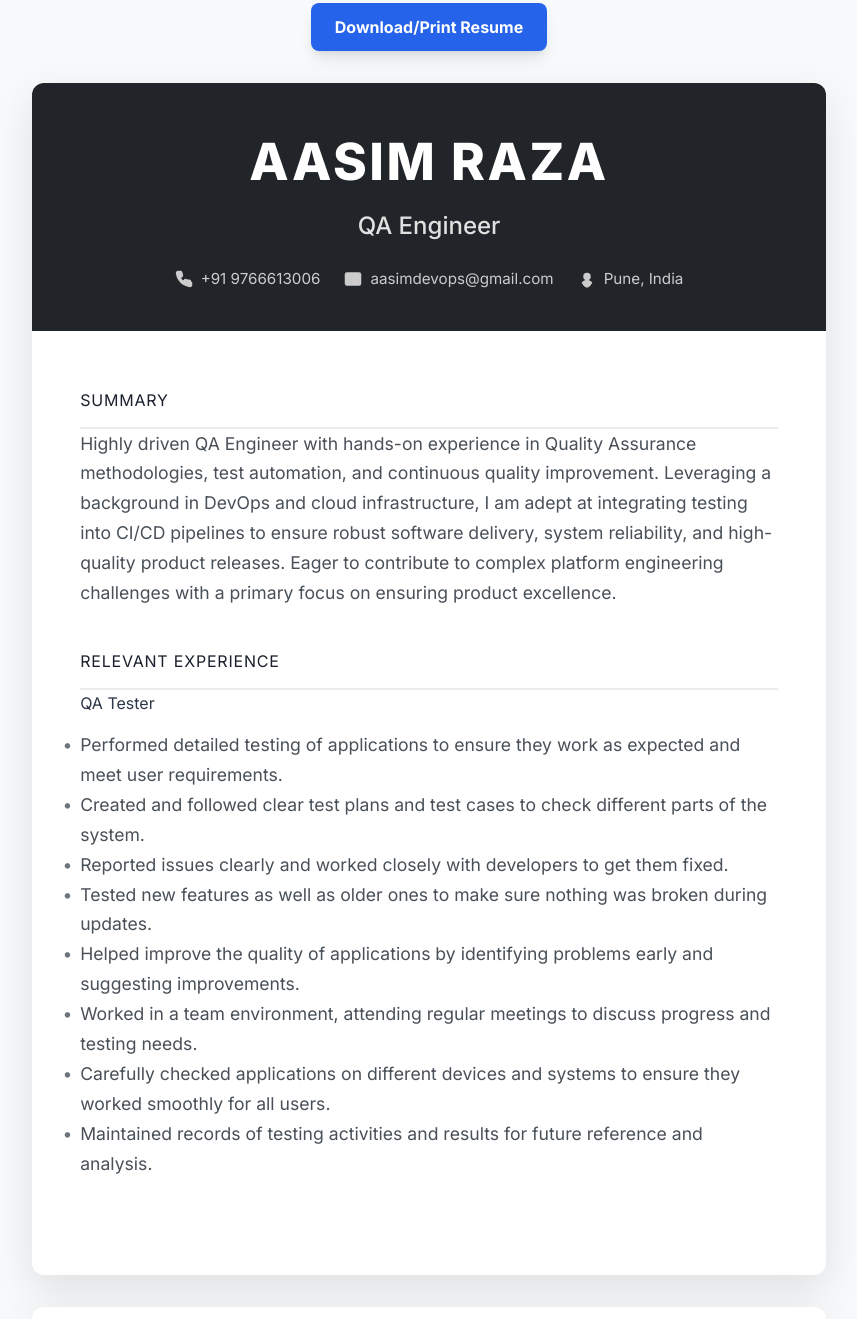
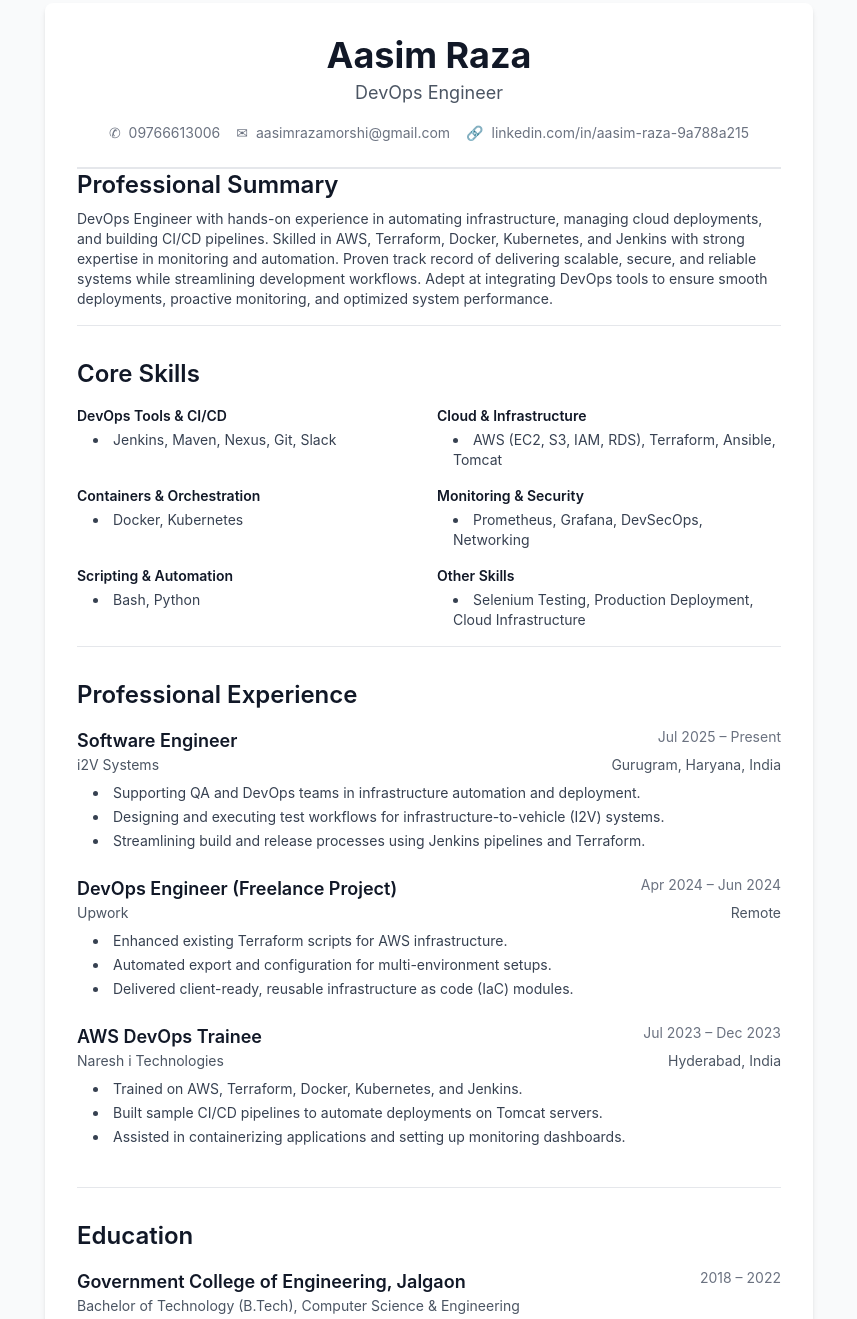
Before and after one commit to Aasim1234/resume, a plain HTML site: page index.html in a window 1280 px wide. Shown: the part 29-1348 px from the top of the page, without its empty margins (211-1068 px from the left). Drawn offline with nearby package versions, Linux system fonts and the light colour scheme.

Commit message:
Update index.html

```diff
--- a/index.html
+++ b/index.html
@@ -3,308 +3,188 @@
 <head>
     <meta charset="UTF-8">
     <meta name="viewport" content="width=device-width, initial-scale=1.0">
-    <title>Aasim Raza - QA Engineer</title>
-    <!-- Tailwind CSS CDN -->
+    <title>Aasim Raza - Resume</title>
     <script src="https://cdn.tailwindcss.com"></script>
-    <link href="https://fonts.googleapis.com/css2?family=Inter:wght@300;400;500;600;700;800&display=swap" rel="stylesheet">
     <style>
         body {
             font-family: 'Inter', sans-serif;
-            background-color: #f8f9fa; /* Very light gray background */
-            display: flex;
-            flex-direction: column;
-            justify-content: flex-start; /* Align to top for multi-page layout */
-            align-items: center;
-            min-height: 100vh;
-            padding: 2rem; /* Increased overall padding for two pages */
+            line-height: 1.6;
         }
-        .resume-container {
-            background-color: #ffffff;
-            box-shadow: 0 15px 40px rgba(0, 0, 0, 0.1); /* Slightly more pronounced shadow */
-            border-radius: 0.75rem;
-            max-width: 210mm; /* A4 width */
-            width: 100%;
-            overflow: hidden; /* Ensures border-radius applies correctly */
-            margin-bottom: 2rem; /* Increased space between pages */
-            box-sizing: border-box; /* Include padding and border in the element's total width and height */
+        /* Keep all styling as simple and class-based as ATS readability */
+        .resume-section {
+            margin-bottom: 2rem;
+            padding-bottom: 1rem;
+            border-bottom: 1px solid #e5e7eb;
         }
-
-        .header-section {
-            background-color: #212529; /* Dark charcoal/black from template */
-            color: #ffffff;
-            padding: 2.5rem 3rem; /* Increased padding */
-            text-align: center;
+        .resume-section:last-child {
+            border-bottom: none;
         }
-        .header-section h1 {
-            font-size: 3.2rem; /* Increased font size */
-            font-weight: 800; /* Extra bold for impact */
-            color: #ffffff;
-            margin-bottom: 0.5rem; /* Increased margin */
-            letter-spacing: 0.05em; /* Slightly wider letter spacing for the name */
-        }
-        .header-section .title {
-            font-size: 1.5rem; /* Increased font size */
-            font-weight: 500;
-            color: #e0e0e0;
-            margin-bottom: 1.5rem; /* Increased margin */
-        }
-        .contact-info {
-            display: flex;
-            flex-wrap: wrap;
-            justify-content: center;
-            gap: 1.5rem; /* Increased gap */
-            font-size: 0.95rem; /* Increased font size */
-            color: #cccccc;
-        }
-        .contact-info div {
-            display: flex;
-            align-items: center;
-            gap: 0.5rem; /* Increased gap */
-        }
-        .contact-info a {
-            color: #cccccc;
-            text-decoration: none;
-            transition: color 0.2s ease-in-out;
-        }
-        .contact-info a:hover {
-            color: #ffffff;
-        }
-        .contact-info svg {
-            width: 18px; /* Increased icon size */
-            height: 18px; /* Increased icon size */
-            fill: currentColor; /* Use text color for SVG */
-        }
-
-        .main-content-area {
-            padding: 3.5rem 3rem; /* Increased padding */
-            color: #343a40; /* Dark charcoal text for high contrast */
-            line-height: 1.7; /* Increased line height */
-        }
-
-        h2 {
-            font-size: 1.95rem; /* Increased font size */
-            font-weight: 800; /* Made bolder for emphasis */
-            color: #1a202c; /* Darker for section titles */
-            border-bottom: 2px solid #e9ecef; /* Lighter, subtle border */
-            padding-bottom: 0.8rem; /* Increased padding */
-            margin-top: 3rem; /* Increased vertical spacing */
-            margin-bottom: 1.5rem; /* Increased vertical spacing */
-            text-transform: uppercase; /* Uppercase as in the template */
-            letter-spacing: 0.05em; /* Slight letter spacing for headings */
-        }
-        h3 {
-            font-size: 1.45rem; /* Increased font size */
-            font-weight: 700; /* Made bolder for emphasis */
-            color: #2d3748; /* Darker for subheadings */
-            margin-bottom: 0.6rem; /* Increased margin */
-        }
-        /* Style for highlighted project titles */
-        h3.highlighted-project-title {
-            color: #1a202c; /* Even darker color for strong highlight */
-            font-weight: 800; /* Extra bold */
-        }
-        p, li {
-            font-size: 1.1rem; /* Increased font size */
-            color: #495057; /* Medium dark gray for content */
-        }
-        ul {
-            list-style: none;
-            padding: 0;
-            margin: 0;
-        }
-        ul.bullet-list li:before {
-            content: "\2022"; /* Unicode bullet point */
-            color: #6c757d; /* A slightly darker subtle gray for bullets */
-            display: inline-block;
-            width: 1em;
-            margin-left: -1em;
-        }
-        .section-content {
-            margin-bottom: 2.5rem; /* Increased spacing between content blocks */
-        }
-        .job-title {
-            font-weight: 600; /* Stronger weight for job titles */
-            color: #2f3640; /* Darker for job titles */
-        }
-        .date-range {
-            font-size: 1rem; /* Increased font size */
-            color: #718096; /* Consistent subtle blue-gray for dates */
-            margin-bottom: 0.8rem; /* Increased margin */
-        }
-
-        /* Page break for printing */
-        .page-break {
-            page-break-before: always;
-            height: 297mm; /* A4 height */
-        }
-
-        /* Responsive adjustments for header contact info */
-        @media (max-width: 640px) {
-            .contact-info {
-                flex-direction: column;
-                align-items: flex-start; /* Align items to the left */
-                gap: 0.8rem;
-                padding-left: 1rem; /* Indent slightly */
-                padding-right: 1rem;
-            }
-            .header-section {
-                padding: 2rem 1.5rem;
-            }
-            .header-section h1 {
-                font-size: 2.5rem;
-            }
-            .header-section .title {
-                font-size: 1.2rem;
-            }
-            .main-content-area {
-                padding: 2rem 1.5rem;
-            }
-            h2 {
-                font-size: 1.6rem;
-            }
-            h3 {
-                font-size: 1.2rem;
-            }
-            p, li {
-                font-size: 1rem;
-            }
-        }
-
-        /* Print styles for page breaks and button hiding */
-        @media print {
-            body {
-                padding: 0;
-                margin: 0;
-                display: block;
-            }
-            .resume-container {
-                box-shadow: none;
-                border-radius: 0;
-                margin-bottom: 0;
-                width: 210mm; /* Ensure A4 width for print */
-                height: 297mm; /* Ensure A4 height for print */
-                page-break-after: always; /* Ensure each resume-container is a new page */
-            }
-            .resume-container:last-of-type {
-                page-break-after: avoid; /* No page break after the last container */
-            }
-            .print-button-container {
-                display: none; /* Hide the print button when printing */
-            }
+        h1, h2, h3 {
+            font-weight: 600;
         }
     </style>
 </head>
-<body>
-    <div class="print-button-container text-center mb-8">
-        <button onclick="window.print()" class="bg-blue-600 hover:bg-blue-700 text-white font-bold py-3 px-6 rounded-lg shadow-lg transition duration-300 ease-in-out transform hover:scale-105 focus:outline-none focus:ring-2 focus:ring-blue-500 focus:ring-opacity-50">
-            Download/Print Resume
-        </button>
-    </div>
+<body class="bg-gray-50 text-gray-800 p-8">
 
-    <!-- Page 1 -->
-    <div class="resume-container">
+    <div class="max-w-3xl mx-auto bg-white rounded-lg shadow-md p-8">
+
         <!-- Header Section -->
-        <header class="header-section">
-            <h1>AASIM RAZA</h1>
-            <p class="title">QA Engineer</p>
-            <div class="contact-info">
-                <div>
-                    <svg xmlns="http://www.w3.org/2000/svg" viewBox="0 0 24 24" width="24" height="24" fill="none" stroke="currentColor" stroke-width="2" stroke-linecap="round" stroke-linejoin="round" class="lucide lucide-phone"><path d="M22 16.92v3a2 2 0 0 1-2.18 2 19.79 19.79 0 0 1-8.63-3.07 19.5 19.5 0 0 1-6-6 19.79 19.79 0 0 1-3.07-8.63A2 2 0 0 1 4.11 2h3a2 2 0 0 1 2 1.72 12.84 12.84 0 0 0 .7 2.81 2 2 0 0 1-1.11 2.4l-.47.28a2 2 0 0 0-.75 2.05c.42 1.17 1.24 2.1 2.41 2.92a2 2 0 0 0 2.12.07l.43-.25a2 2 0 0 1 2.4-1.1l2.81.7c.5.13 1.02.16 1.5.08a2 2 0 0 1 1.72 2v3Z"/></svg>
-                    <span>+91 9766613006</span>
-                </div>
-                <div>
-                    <svg xmlns="http://www.w3.org/2000/svg" viewBox="0 0 24 24" width="24" height="24" fill="none" stroke="currentColor" stroke-width="2" stroke-linecap="round" stroke-linejoin="round" class="lucide lucide-mail"><rect width="20" height="16" x="2" y="4" rx="2"/><path d="m22 7-8.97 5.7a1.94 1.94 0 0 1-2.06 0L2 7"/></svg>
-                    <a href="mailto:aasimdevops@gmail.com">aasimdevops@gmail.com</a>
-                </div>
-                <div>
-                    <svg xmlns="http://www.w3.org/2000/svg" viewBox="0 0 24 24" width="24" height="24" fill="none" stroke="currentColor" stroke-width="2" stroke-linecap="round" stroke-linejoin="round" class="lucide lucide-map-pin"><path d="M12 12.5a4 4 0 1 0 0-8 4 4 0 0 0 0 8Z"/><path d="M12 22.5c-1.5 0-4-2-6-5.5a7.5 7.5 0 0 1 12 0c-2 3.5-4.5 5.5-6 5.5Z"/></svg>
-                    <span>Pune, India</span>
-                </div>
+        <header class="text-center pb-6 border-b-2 border-gray-200">
+            <h1 class="text-4xl text-gray-900 font-bold mb-1">Aasim Raza</h1>
+            <p class="text-lg text-gray-600">DevOps Engineer</p>
+            <div class="flex flex-col sm:flex-row justify-center items-center mt-4 text-sm text-gray-500">
+                <span class="mb-2 sm:mb-0 sm:mr-4">
+                    <span class="mr-1">&#9990;</span> 09766613006
+                </span>
+                <span class="mb-2 sm:mb-0 sm:mr-4">
+                    <span class="mr-1">&#9993;</span> aasimrazamorshi@gmail.com
+                </span>
+                <span>
+                    <span class="mr-1">&#128279;</span> linkedin.com/in/aasim-raza-9a788a215
+                </span>
             </div>
         </header>
 
-        <!-- Main Content Area -->
-        <div class="main-content-area">
-            <!-- Summary -->
-            <section class="section-content">
-                <h2>SUMMARY</h2>
-                <p>
-                    Highly driven QA Engineer with hands-on experience in Quality Assurance methodologies, test automation, and continuous quality improvement. Leveraging a background in DevOps and cloud infrastructure, I am adept at integrating testing into CI/CD pipelines to ensure robust software delivery, system reliability, and high-quality product releases. Eager to contribute to complex platform engineering challenges with a primary focus on ensuring product excellence.
+        <!-- Professional Summary Section -->
+        <section class="resume-section">
+            <h2 class="text-2xl font-semibold text-gray-900 mb-2">Professional Summary</h2>
+            <p class="text-gray-700 text-sm">
+                DevOps Engineer with hands-on experience in automating infrastructure, managing cloud deployments, and building CI/CD pipelines. Skilled in AWS, Terraform, Docker, Kubernetes, and Jenkins with strong expertise in monitoring and automation. Proven track record of delivering scalable, secure, and reliable systems while streamlining development workflows. Adept at integrating DevOps tools to ensure smooth deployments, proactive monitoring, and optimized system performance.
             </p>
         </section>
 
-            <!-- Professional Experience (Now QA Tester Focused) -->
-            <section class="section-content">
-                <h2>RELEVANT EXPERIENCE</h2>
-                <div class="mb-6">
-                    <h3>QA Tester</h3>
-                    <p class="text-gray-800 job-title"></p>
-                    <p class="date-range"></p>
-                    <ul class="bullet-list text-gray-700 mt-2">
-                        <li>Performed detailed testing of applications to ensure they work as expected and meet user requirements.</li>
-                        <li>Created and followed clear test plans and test cases to check different parts of the system.</li>
-                        <li>Reported issues clearly and worked closely with developers to get them fixed.</li>
-                        <li>Tested new features as well as older ones to make sure nothing was broken during updates.</li>
-                        <li>Helped improve the quality of applications by identifying problems early and suggesting improvements.</li>
-                        <li>Worked in a team environment, attending regular meetings to discuss progress and testing needs.</li>
-                        <li>Carefully checked applications on different devices and systems to ensure they worked smoothly for all users.</li>
-                        <li>Maintained records of testing activities and results for future reference and analysis.</li>
+        <!-- Core Skills Section -->
+        <section class="resume-section">
+            <h2 class="text-2xl font-semibold text-gray-900 mb-4">Core Skills</h2>
+            <div class="grid grid-cols-1 sm:grid-cols-2 lg:grid-cols-2 gap-4 text-sm">
+                <div>
+                    <h3 class="font-semibold text-gray-900">DevOps Tools & CI/CD</h3>
+                    <ul class="list-disc list-inside text-gray-700 pl-4 mt-1">
+                        <li>Jenkins, Maven, Nexus, Git, Slack</li>
                     </ul>
                 </div>
-            </section>
+                <div>
+                    <h3 class="font-semibold text-gray-900">Cloud & Infrastructure</h3>
+                    <ul class="list-disc list-inside text-gray-700 pl-4 mt-1">
+                        <li>AWS (EC2, S3, IAM, RDS), Terraform, Ansible, Tomcat</li>
+                    </ul>
                 </div>
+                <div>
+                    <h3 class="font-semibold text-gray-900">Containers & Orchestration</h3>
+                    <ul class="list-disc list-inside text-gray-700 pl-4 mt-1">
+                        <li>Docker, Kubernetes</li>
+                    </ul>
                 </div>
-
-    <!-- Page 2 -->
-    <div class="resume-container page-break">
-        <div class="main-content-area pt-10"> <!-- Reduced top padding for continuation -->
-            <!-- Skills & Tools -->
-            <section class="section-content">
-                <h2>SKILLS & TOOLS</h2>
-                <ul class="bullet-list text-gray-700 grid grid-cols-1 sm:grid-cols-2 lg:grid-cols-3 gap-x-8 gap-y-2">
-                    <li>Manual Testing</li>
-                    <li>Functional & Regression Testing</li>
-                    <li>Test Case Writing & Execution</li>
-                    <li>Basic Automation Testing Concepts</li>
-                    <li>Defect Identification & Reporting</li>
-                    <li>Basic Knowledge of CI/CD Testing Processes</li>
-                    <li>Docker</li>
-                    <li>Kubernetes</li>
-                    <li>Understanding of Software Development Life Cycle (SDLC)</li>
+                <div>
+                    <h3 class="font-semibold text-gray-900">Monitoring & Security</h3>
+                    <ul class="list-disc list-inside text-gray-700 pl-4 mt-1">
+                        <li>Prometheus, Grafana, DevSecOps, Networking</li>
                     </ul>
-            </section>
-
-            <!-- Education -->
-            <section class="section-content">
-                <h2>EDUCATION</h2>
-                <div class="grid grid-cols-1 md:grid-cols-2 gap-x-8">
-                    <div class="mb-4">
-                        <h3>Bachelor of Engineering</h3>
-                        <p class="text-gray-800">Government College of Engineering, Jalgaon</p>
-                        <p class="date-range">2022 | CGPA: 8/10</p>
                 </div>
-                    <div class="mb-4">
-                        <h3>12th, Maharashtra, English</h3>
-                        <p class="text-gray-800">Maharashtra Board</p>
-                        <p class="date-range">2018 | 75-79.9%</p>
+                <div>
+                    <h3 class="font-semibold text-gray-900">Scripting & Automation</h3>
+                    <ul class="list-disc list-inside text-gray-700 pl-4 mt-1">
+                        <li>Bash, Python</li>
+                    </ul>
                 </div>
-                    <div class="mb-4">
-                        <h3>10th, Maharashtra, English</h3>
-                        <p class="text-gray-800">Maharashtra Board</p>
-                        <p class="date-range">2016 | 75-79.9%</p>
+                <div>
+                    <h3 class="font-semibold text-gray-900">Other Skills</h3>
+                    <ul class="list-disc list-inside text-gray-700 pl-4 mt-1">
+                        <li>Selenium Testing, Production Deployment, Cloud Infrastructure</li>
+                    </ul>
                 </div>
             </div>
         </section>
 
-            <!-- Awards & Certifications -->
-            <section class="section-content">
-                <h2>AWARDS & CERTIFICATIONS</h2>
-                <ul class="bullet-list text-gray-700">
-                    <li>Python for Everybody (Coursera)</li>
-                    <li>DevOps Essentials (Udemy)</li>
+        <!-- Professional Experience Section -->
+        <section class="resume-section">
+            <h2 class="text-2xl font-semibold text-gray-900 mb-4">Professional Experience</h2>
+
+            <!-- Job Entry 1 -->
+            <div class="mb-6">
+                <div class="flex justify-between items-start">
+                    <h3 class="text-lg font-semibold text-gray-900">Software Engineer</h3>
+                    <span class="text-sm text-gray-500">Jul 2025 – Present</span>
+                </div>
+                <div class="flex justify-between items-center text-sm text-gray-600 mb-2">
+                    <span>i2V Systems</span>
+                    <span>Gurugram, Haryana, India</span>
+                </div>
+                <ul class="list-disc list-inside text-gray-700 text-sm pl-4">
+                    <li class="mb-1">Supporting QA and DevOps teams in infrastructure automation and deployment.</li>
+                    <li class="mb-1">Designing and executing test workflows for infrastructure-to-vehicle (I2V) systems.</li>
+                    <li>Streamlining build and release processes using Jenkins pipelines and Terraform.</li>
+                </ul>
+            </div>
+
+            <!-- Job Entry 2 -->
+            <div class="mb-6">
+                <div class="flex justify-between items-start">
+                    <h3 class="text-lg font-semibold text-gray-900">DevOps Engineer (Freelance Project)</h3>
+                    <span class="text-sm text-gray-500">Apr 2024 – Jun 2024</span>
+                </div>
+                <div class="flex justify-between items-center text-sm text-gray-600 mb-2">
+                    <span>Upwork</span>
+                    <span>Remote</span>
+                </div>
+                <ul class="list-disc list-inside text-gray-700 text-sm pl-4">
+                    <li class="mb-1">Enhanced existing Terraform scripts for AWS infrastructure.</li>
+                    <li class="mb-1">Automated export and configuration for multi-environment setups.</li>
+                    <li>Delivered client-ready, reusable infrastructure as code (IaC) modules.</li>
+                </ul>
+            </div>
+
+            <!-- Job Entry 3 -->
+            <div class="mb-6">
+                <div class="flex justify-between items-start">
+                    <h3 class="text-lg font-semibold text-gray-900">AWS DevOps Trainee</h3>
+                    <span class="text-sm text-gray-500">Jul 2023 – Dec 2023</span>
+                </div>
+                <div class="flex justify-between items-center text-sm text-gray-600 mb-2">
+                    <span>Naresh i Technologies</span>
+                    <span>Hyderabad, India</span>
+                </div>
+                <ul class="list-disc list-inside text-gray-700 text-sm pl-4">
+                    <li class="mb-1">Trained on AWS, Terraform, Docker, Kubernetes, and Jenkins.</li>
+                    <li class="mb-1">Built sample CI/CD pipelines to automate deployments on Tomcat servers.</li>
+                    <li>Assisted in containerizing applications and setting up monitoring dashboards.</li>
+                </ul>
+            </div>
+        </section>
+
+        <!-- Education Section -->
+        <section class="resume-section">
+            <h2 class="text-2xl font-semibold text-gray-900 mb-4">Education</h2>
+
+            <!-- Education Entry 1 -->
+            <div class="flex justify-between items-start mb-2">
+                <div>
+                    <h3 class="text-lg font-semibold text-gray-900">Government College of Engineering, Jalgaon</h3>
+                    <p class="text-gray-600 text-sm">Bachelor of Technology (B.Tech), Computer Science & Engineering</p>
+                </div>
+                <span class="text-sm text-gray-500">2018 – 2022</span>
+            </div>
+
+            <!-- Education Entry 2 -->
+            <div class="flex justify-between items-start">
+                <div>
+                    <h3 class="text-lg font-semibold text-gray-900">Shri R. R. Lahoti Science College, Morshi</h3>
+                    <p class="text-gray-600 text-sm">HSC</p>
+                </div>
+                <span class="text-sm text-gray-500">2016 – 2018</span>
+            </div>
+        </section>
+
+        <!-- Languages Section -->
+        <section class="resume-section">
+            <h2 class="text-2xl font-semibold text-gray-900 mb-4">Languages</h2>
+            <ul class="list-disc list-inside text-gray-700 text-sm pl-4">
+                <li>Hindi</li>
+                <li>English: Professional Working</li>
             </ul>
         </section>
+
     </div>
-    </div>
+
 </body>
 </html>
```
Lines whose indentation alone changed are shown as unchanged.
